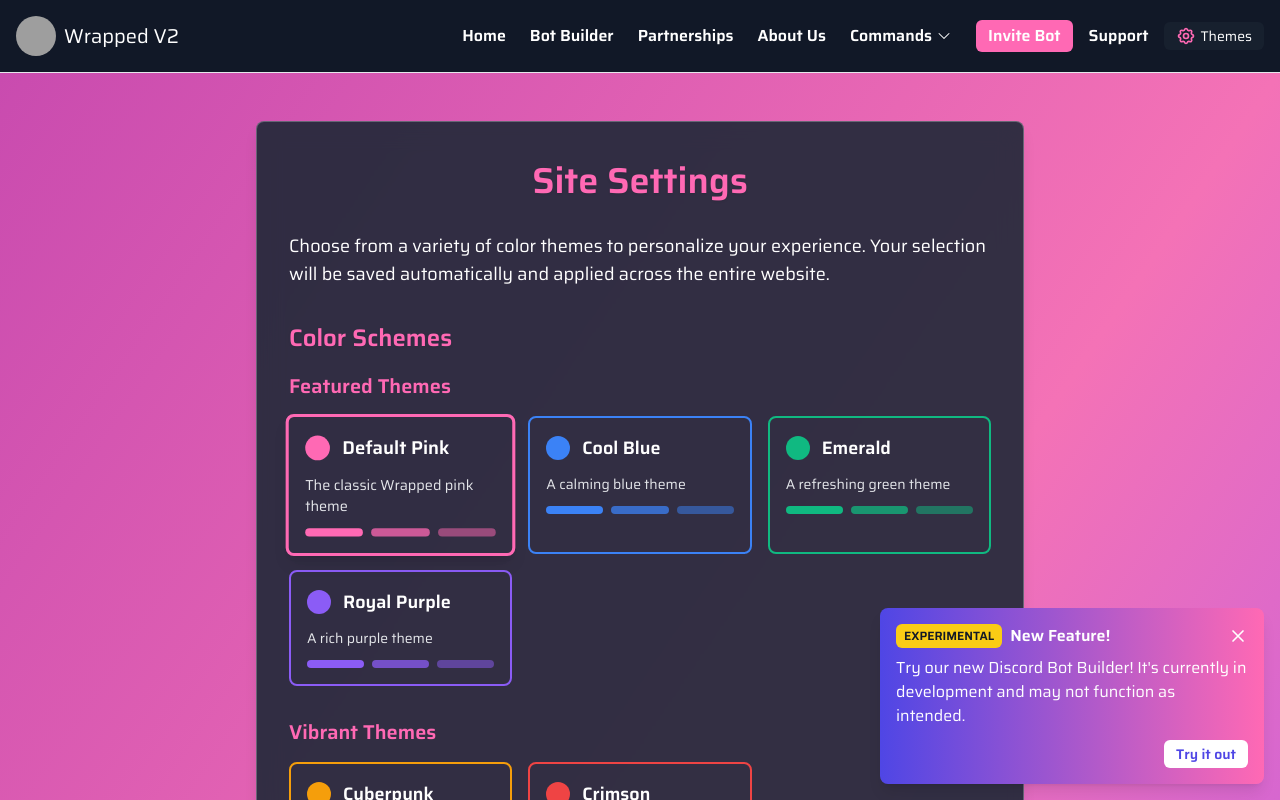
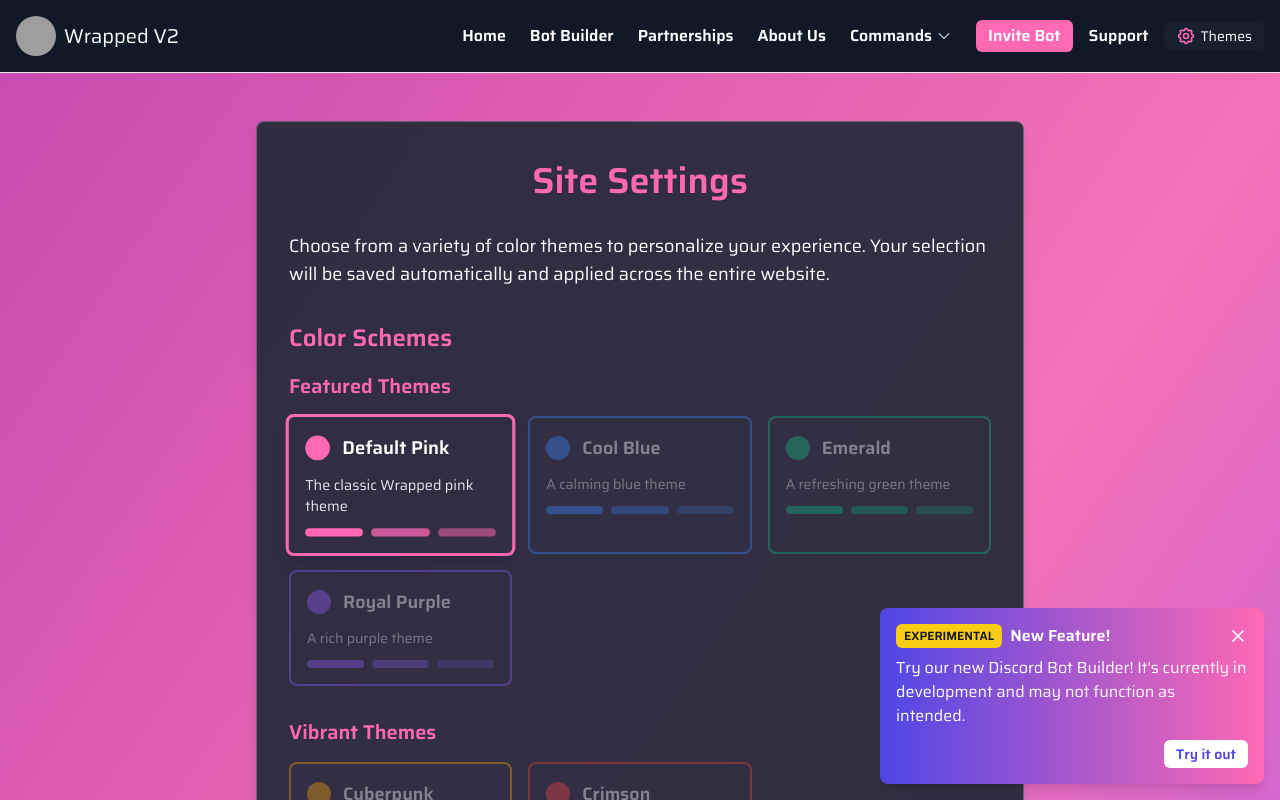
Before and after one commit to WxTaco/main-website, a React (Vite) app in the folder wrapped-v2/: page /settings in a window 1280 px wide. Shown: the top 800 px of the page. Built offline with nearby package versions, Linux system fonts and the light colour scheme; grey boxes are pictures that could not be loaded.

Commit message:
fix typescript errors

```diff
--- a/wrapped-v2/src/contexts/ThemeContext.tsx
+++ b/wrapped-v2/src/contexts/ThemeContext.tsx
@@ -1,19 +1,27 @@
-import React, { createContext, useState, useEffect, useContext, ReactNode } from 'react';
+import React, { createContext, useContext, useState, useEffect } from 'react';
+import type { ReactNode } from 'react';
 
-// Define available themes
-export type ColorScheme = 'default' | 'blue' | 'green' | 'purple' | 'cyberpunk' | 'red' | 'teal' | 'orange' | 'rose' | 'indigo' | 'slate' | 'lime' | 'amber' | 'sky' | 'fuchsia';
+// Theme types
+export type ColorScheme = 'pink' | 'blue' | 'green' | 'purple' | 'cyberpunk' | 'red' | 'teal' | 'orange' | 'rose' | 'indigo' | 'slate' | 'lime' | 'amber' | 'sky' | 'fuchsia';
 
-export interface ThemeSettings {
-  colorScheme: ColorScheme;
+export interface ThemeContextType {
+  theme: {
+    colorScheme: ColorScheme;
+    darkMode: boolean;
+  };
+  setColorScheme: (scheme: ColorScheme) => void;
+  toggleDarkMode: () => void;
 }
 
-export type ThemeCategory = 'Featured' | 'Vibrant' | 'Cool' | 'Warm' | 'Earthy' | 'Pastel';
-
-interface ThemeContextType {
-  theme: ThemeSettings;
-  setTheme: (theme: ThemeSettings) => void;
-  setColorScheme: (colorScheme: ColorScheme) => void;
-}
+// Create context with default values
+const ThemeContext = createContext<ThemeContextType>({
+  theme: {
+    colorScheme: 'pink',
+    darkMode: false,
+  },
+  setColorScheme: () => {},
+  toggleDarkMode: () => {},
+});
 
 // Theme descriptions for the settings page
 export const colorSchemeInfo = {
@@ -124,8 +132,6 @@
   }
 };
 
-const ThemeContext = createContext<ThemeContextType | undefined>(undefined);
-
 // Helper function to get a cookie value
 const getCookie = (name: string): string | undefined => {
   if (typeof document === 'undefined') return undefined;
--- a/wrapped-v2/src/pages/Settings.tsx
+++ b/wrapped-v2/src/pages/Settings.tsx
@@ -58,7 +58,7 @@
                     }`}
                     style={{
                       borderColor: colorSchemeInfo[scheme].primaryColor,
-                      borderOpacity: theme.colorScheme === scheme ? 1 : 0.4
+                      opacity: theme.colorScheme === scheme ? 1 : 0.4
                     }}
                     onClick={() => setColorScheme(scheme)}
                   >
```
